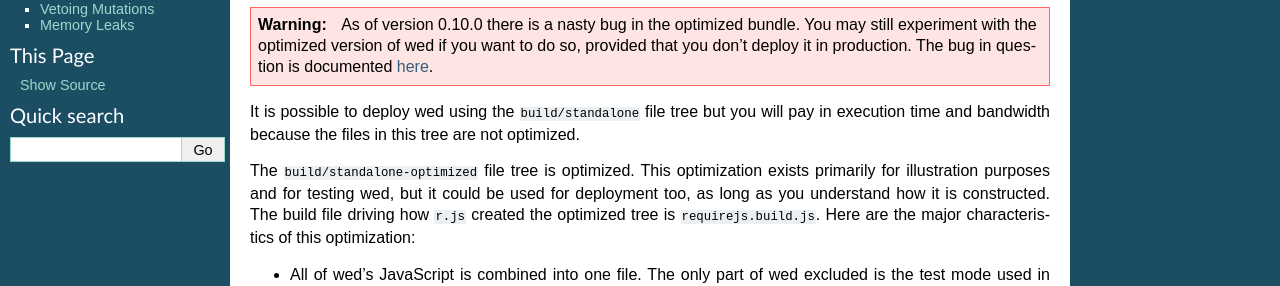
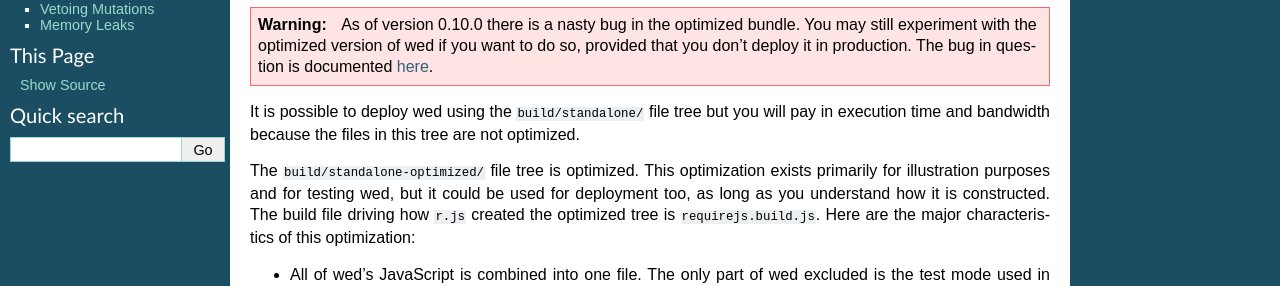
Before and after one commit to mangalam-research/wed, a Sphinx documentation site: the page built from doc/tech_notes.rst, in a window 1280 px wide and 900 px high, scrolled down 400 px. Shown: the part 153-439 px from the top of the window. Built offline with Sphinx 7.4.7, drawn with Linux system fonts in a browser that asks for light colours; some of the changed text lies outside the part shown.

```diff
--- a/doc/tech_notes.rst
+++ b/doc/tech_notes.rst
@@ -37,11 +37,11 @@ Deployment Considerations
              question is documented `here
              <https://github.com/mangalam-research/wed/issues/8>`_.
 
-It is possible to deploy wed using the ``build/standalone`` file tree
+It is possible to deploy wed using the ``build/standalone/`` file tree
 but you will pay in execution time and bandwidth because the files in
 this tree are not optimized.
 
-The ``build/standalone-optimized`` file tree is optimized. This
+The ``build/standalone-optimized/`` file tree is optimized. This
 optimization exists primarily for illustration purposes and for
 testing wed, but it could be used for deployment too, as long as you
 understand how it is constructed. The build file driving how ``r.js``
@@ -251,7 +251,7 @@ To run the tests that are not browser-dependent do::
 
     $ make test
 
-These tests are located in the ``test`` directory off the wed
+These tests are located in the ``test/`` directory off the wed
 root. You can also run ``mocha``
 directly from the command line but having ``make`` build the ``test``
 target will trigger a build to ensure that the tests are run against
@@ -265,7 +265,7 @@ the latest code.
 In-Browser Tests
 ----------------
 
-The browser-dependent tests are located in the ``browser_test`` directory
+The browser-dependent tests are located in the ``browser_test/`` directory
 off the wed root. To run
 the tests that run in the browser, you must run ``server.js``, a
 basic web server, from the root of the wed source::
```
